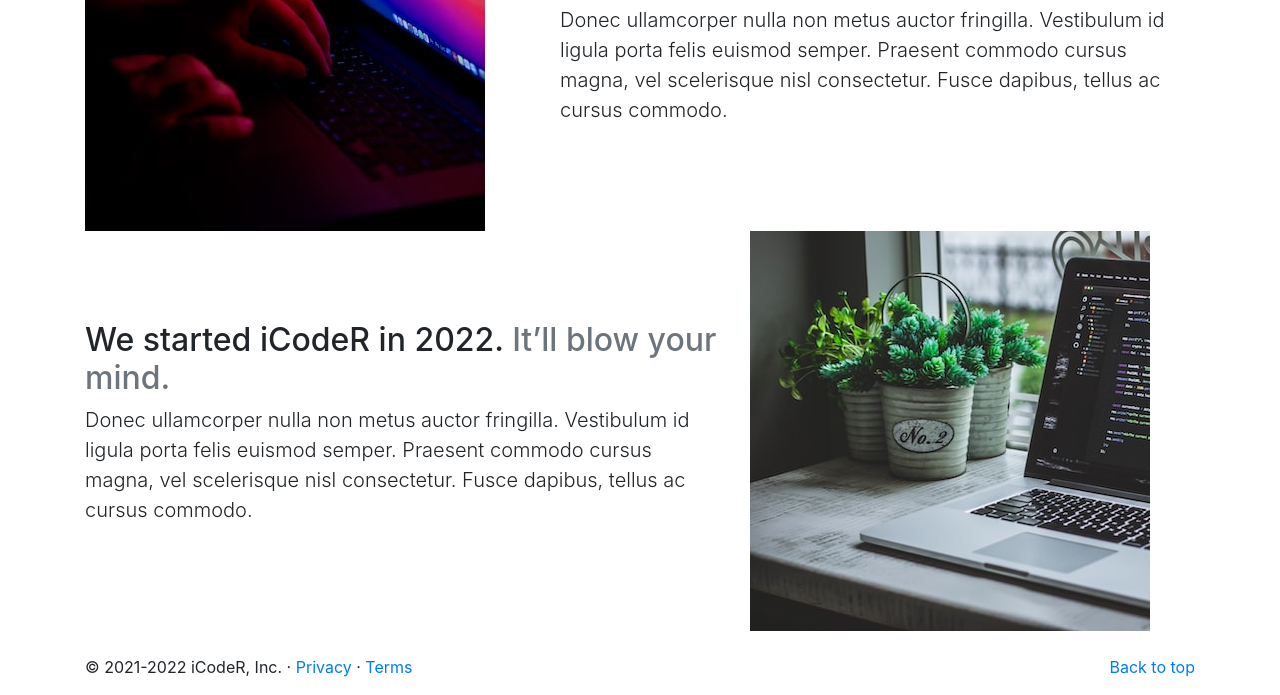
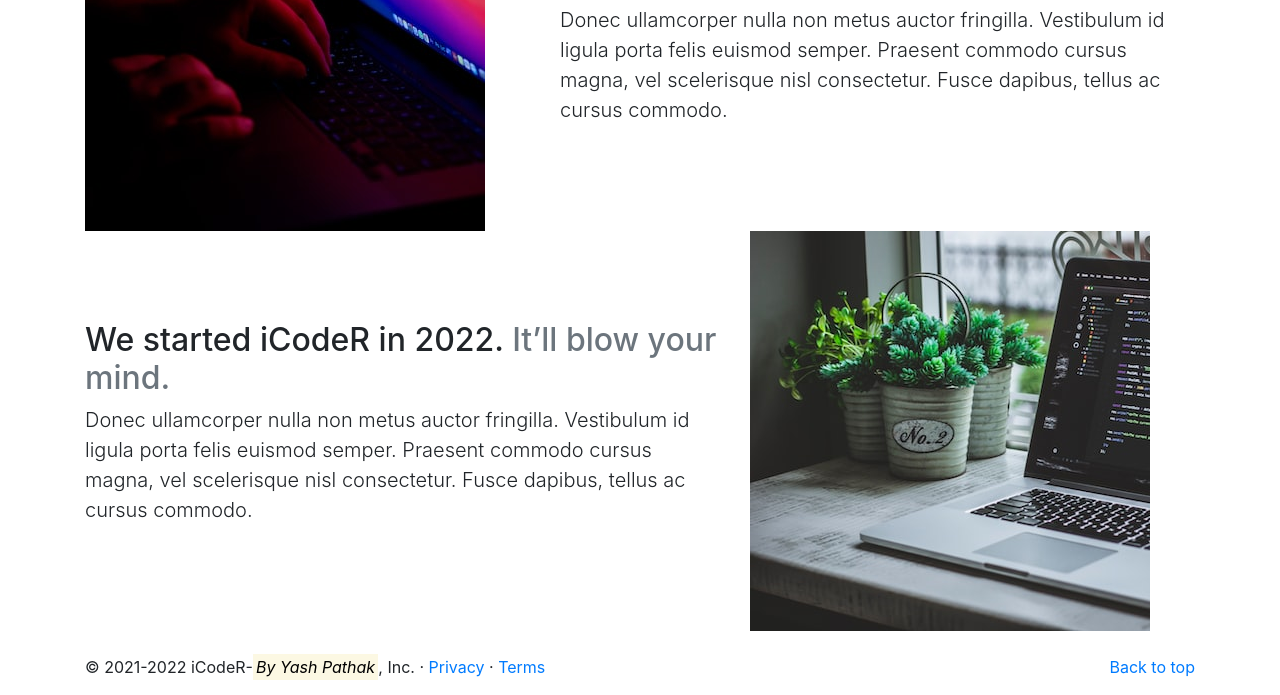
Before and after one commit to yashpathak-007/iCodeR_Bootstrap, a plain HTML site: page about.html in a window 1280 px wide. Shown: the part 649-1344 px from the top of the page. Drawn offline with nearby package versions, Linux system fonts and the light colour scheme.

Commit message:
Update about.html

```diff
--- a/about.html
+++ b/about.html
@@ -108,7 +108,7 @@
         <!-- footer -->
     <footer class="container">
         <p class="float-right"><a href="#">Back to top</a></p>
-        <p>© 2021-2022 iCodeR, Inc. · <a href="#">Privacy</a> · <a href="#">Terms</a></p>
+        <p>© 2021-2022 iCodeR-<em><mark>By Yash Pathak</mark></em>, Inc. · <a href="#">Privacy</a> · <a href="#">Terms</a></p>
     </footer>
 
     <!-- Optional JavaScript -->
```
